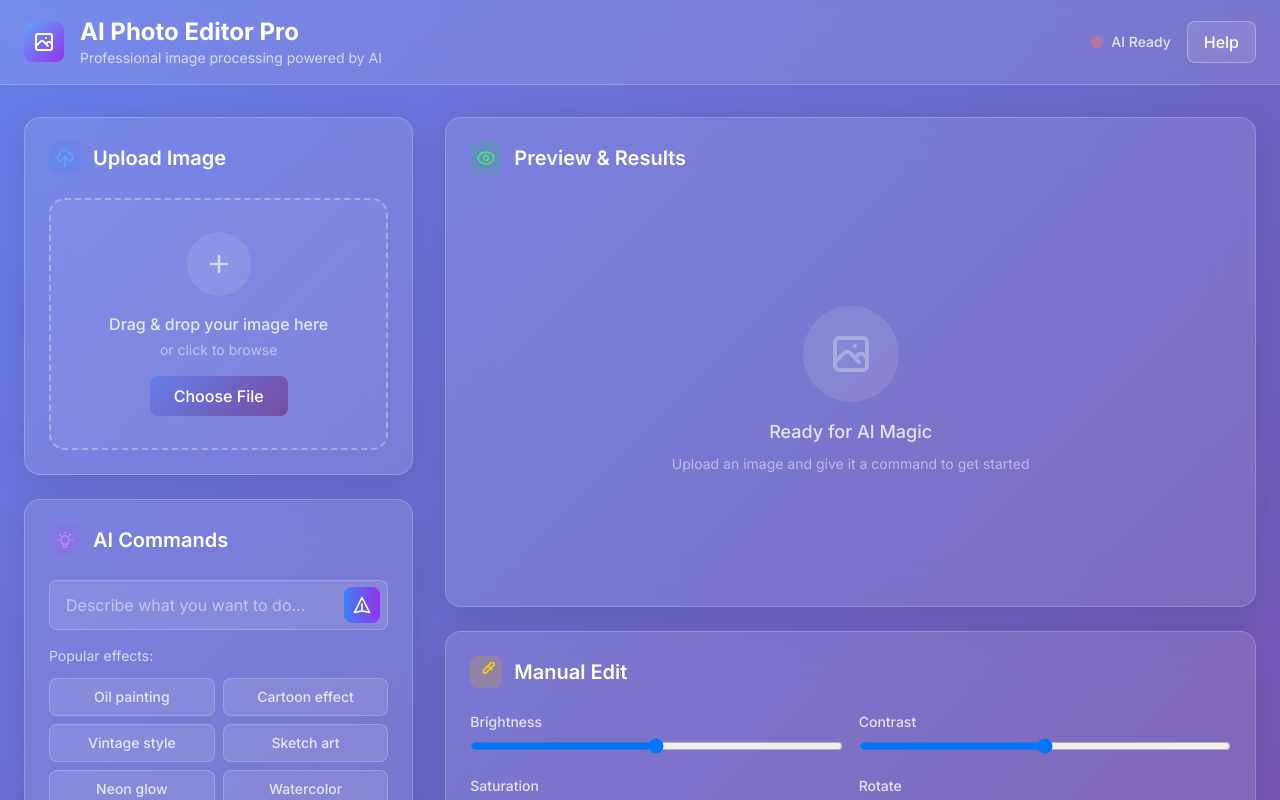
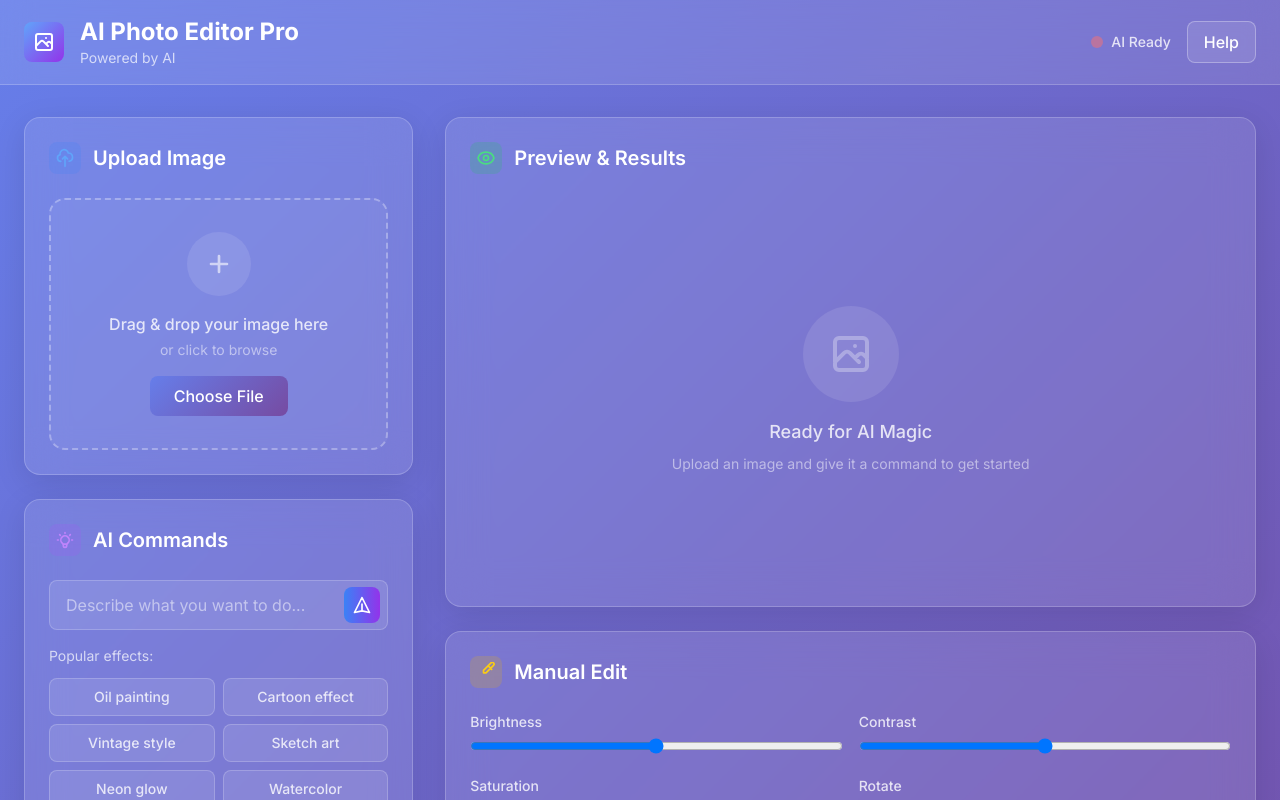
Before and after one commit to aryanjha205/AI., a plain HTML site: page index.html in a window 1280 px wide. Shown: the top 800 px of the page. Drawn offline with nearby package versions, Linux system fonts and the light colour scheme; no server answers.

Commit message:
Update index.html

```diff
--- a/index.html
+++ b/index.html
@@ -3,7 +3,7 @@
 <head>
     <meta charset="UTF-8">
     <meta name="viewport" content="width=device-width, initial-scale=1.0">
-    <title>Editor Pro</title>
+    <title> Editor Pro </title>
     <script src="https://cdn.tailwindcss.com"></script>
     <style>
         @import url('https://fonts.googleapis.com/css2?family=Inter:wght@300;400;500;600;700;800&display=swap');
@@ -210,7 +210,7 @@
                     </div>
                     <div>
                         <h1 class="text-2xl font-bold text-white">AI Photo Editor Pro</h1>
-                        <p class="text-sm text-white/70">Professional image processing powered by AI</p>
+                        <p class="text-sm text-white/70">Powered by AI</p>
                     </div>
                 </div>
                 <div class="flex items-center space-x-4">
```
